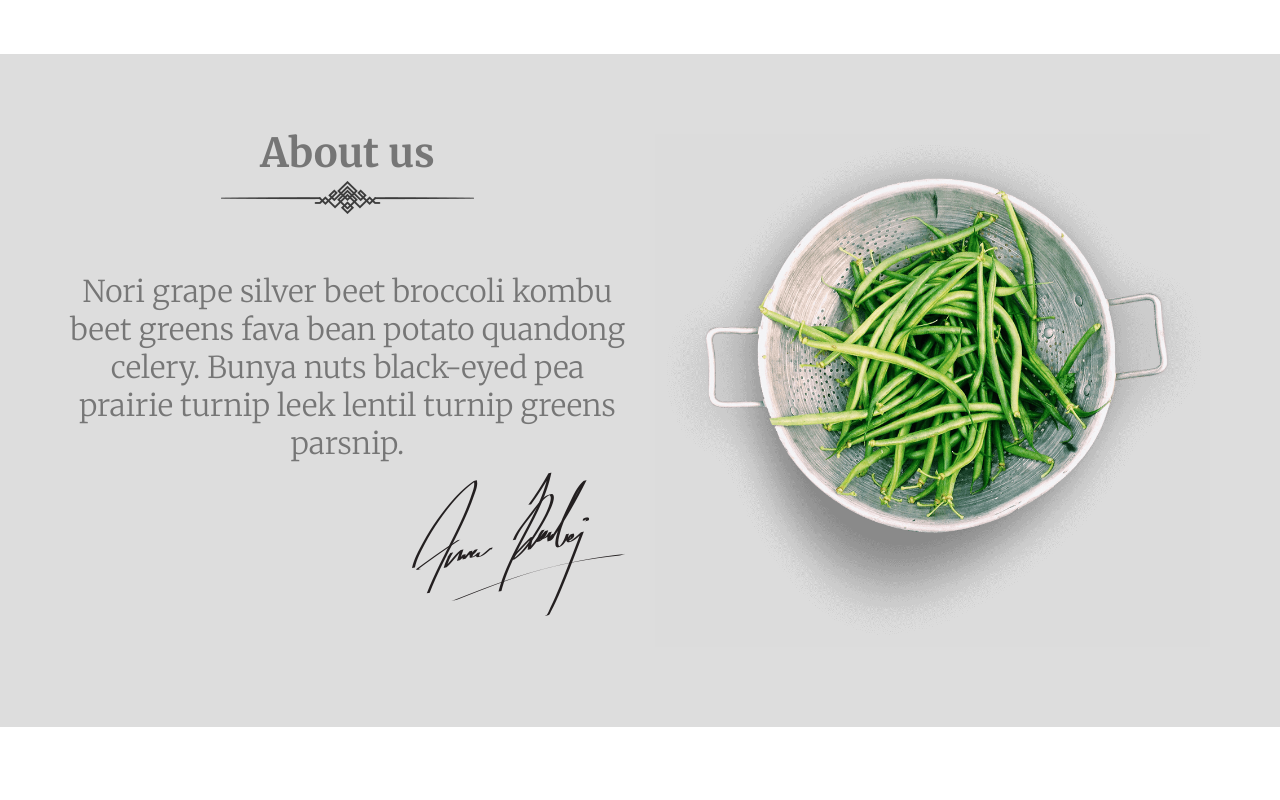
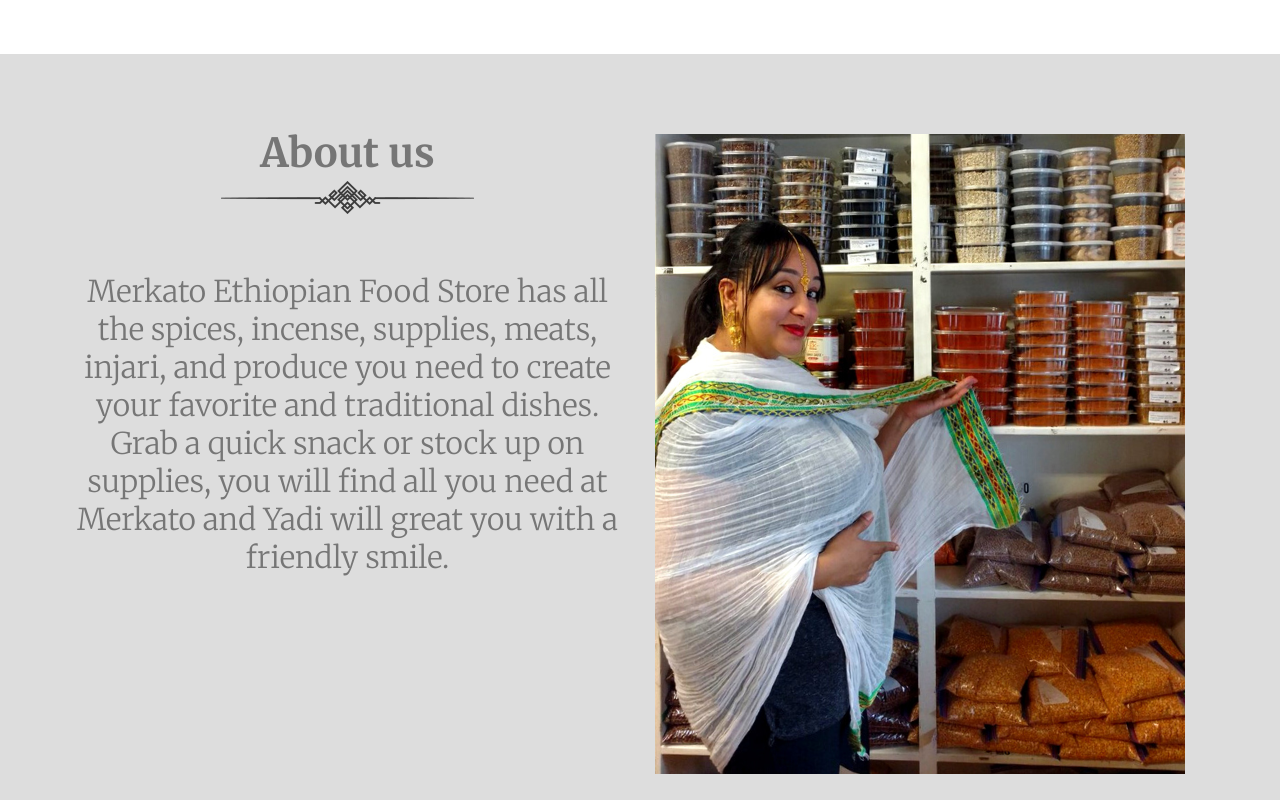
Before and after one commit to kwicz/merkato-ethiopian, a website: page index.html in a window 1280 px wide. Shown: the part 2140-2940 px from the top of the page. Drawn offline with Linux system fonts and the light colour scheme; some packages are replaced by stand-ins of ours.

Commit message:
update About section

```diff
--- a/index.html
+++ b/index.html
@@ -271,16 +271,13 @@
 								<div class="separetor"></div>
 							</div>
 
-							<p>Nori grape silver beet broccoli kombu beet greens fava bean potato quandong celery. Bunya nuts black-eyed pea prairie turnip leek lentil turnip greens parsnip.</p>
-							<div class="signature_img text-right">
-								<img src="images/signature.png" alt="" />
-							</div>
+							<p>Merkato Ethiopian Food Store has all the spices, incense, supplies, meats, injari, and produce you need to create your favorite and traditional dishes. Grab a quick snack or stock up on supplies, you will find all you need at Merkato and Yadi will great you with a friendly smile.</p>
 						</div>
 					</div>
 
 					<div class="col-md-6 col-sm-6 col-xs-12">
 						<div class="single_abouts wow slideInRight" data-wow-duration="2s">
-							<img src="images/abimg.png" alt="" />
+							<img src="images/yadi.png" alt="Picture of store owner with spices." />
 						</div>
 					</div>
 				</div>
```
Also changed, not shown: images/platterBanner.png (deleted), images/yadi.png (added), 1 other file.
